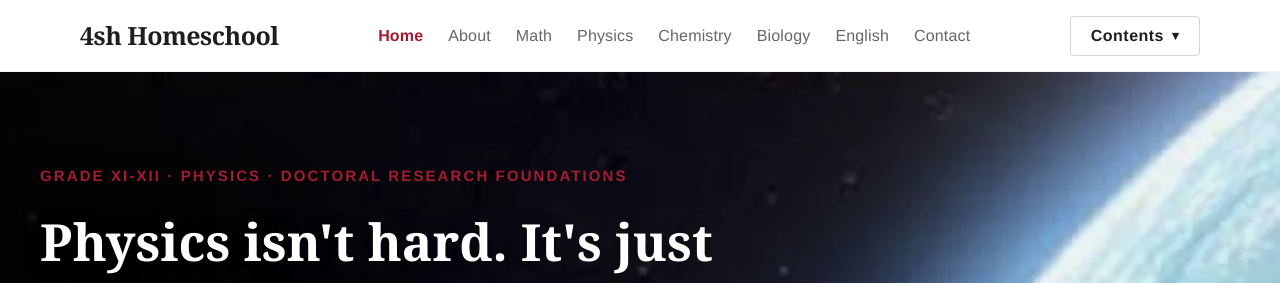
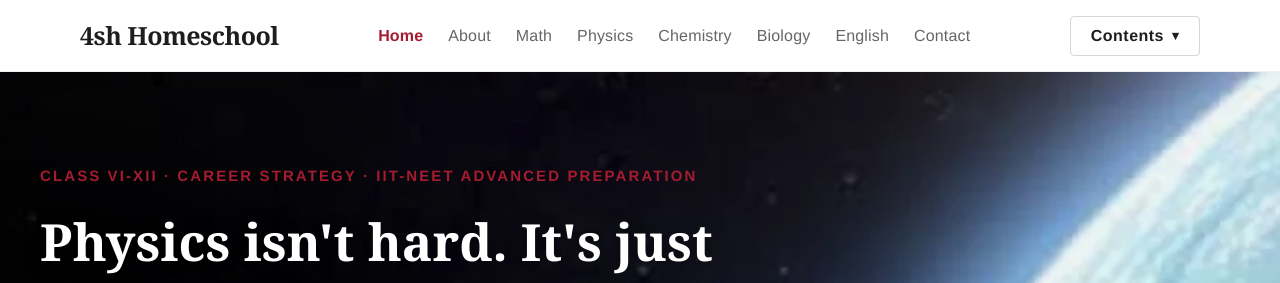
Before and after one commit to quantumcomputing-lab/english-physics-4sh-education, a plain HTML site: page index.html in a window 1280 px wide. Shown: the top 283 px of the page. Drawn offline with Linux system fonts and the light colour scheme.

Commit message:
Update hero tag to Career Strategy / IIT-NEET advanced preparation
Co-Authored-By: Claude Sonnet 5 <noreply@anthropic.com>

```diff
--- a/index.html
+++ b/index.html
@@ -216,7 +216,7 @@
             </div>
             <div class="slab-first-inner">
                 <div class="slab-text fade-in">
-                    <span class="exam-tag">Grade XI-XII &middot; Physics &middot; Doctoral Research Foundations</span>
+                    <span class="exam-tag">Class VI-XII &middot; Career Strategy &middot; IIT-NEET advanced preparation</span>
                     <h1>Physics isn't hard. It's just arrogantly honest about what we don't know.</h1>
                     <p>Learn Physics out of curiosity — not just to crack exams. Explore 36 foundational topics, from Units &amp; Measurements to Semiconductor Logic Gates, each one pushed all the way to the frontiers of human knowledge — where today's science ends up as a complete failure.</p>
                     <p class="hero-note">Mechanics &middot; Properties of Matter &amp; Heat &middot; Oscillations &amp; Waves &middot; Electricity &amp; Magnetism &middot; Optics &amp; Modern Physics</p>
```
